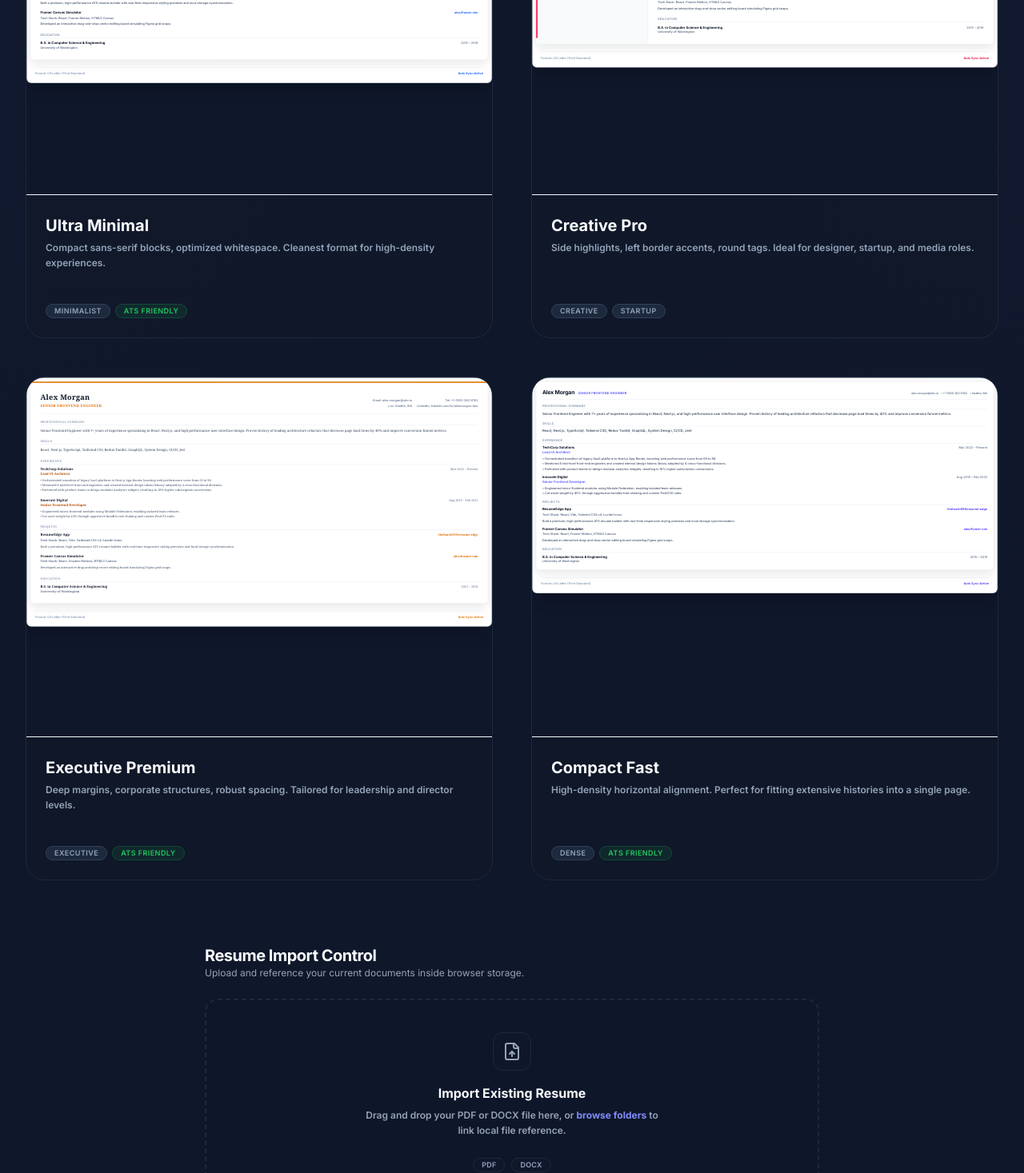
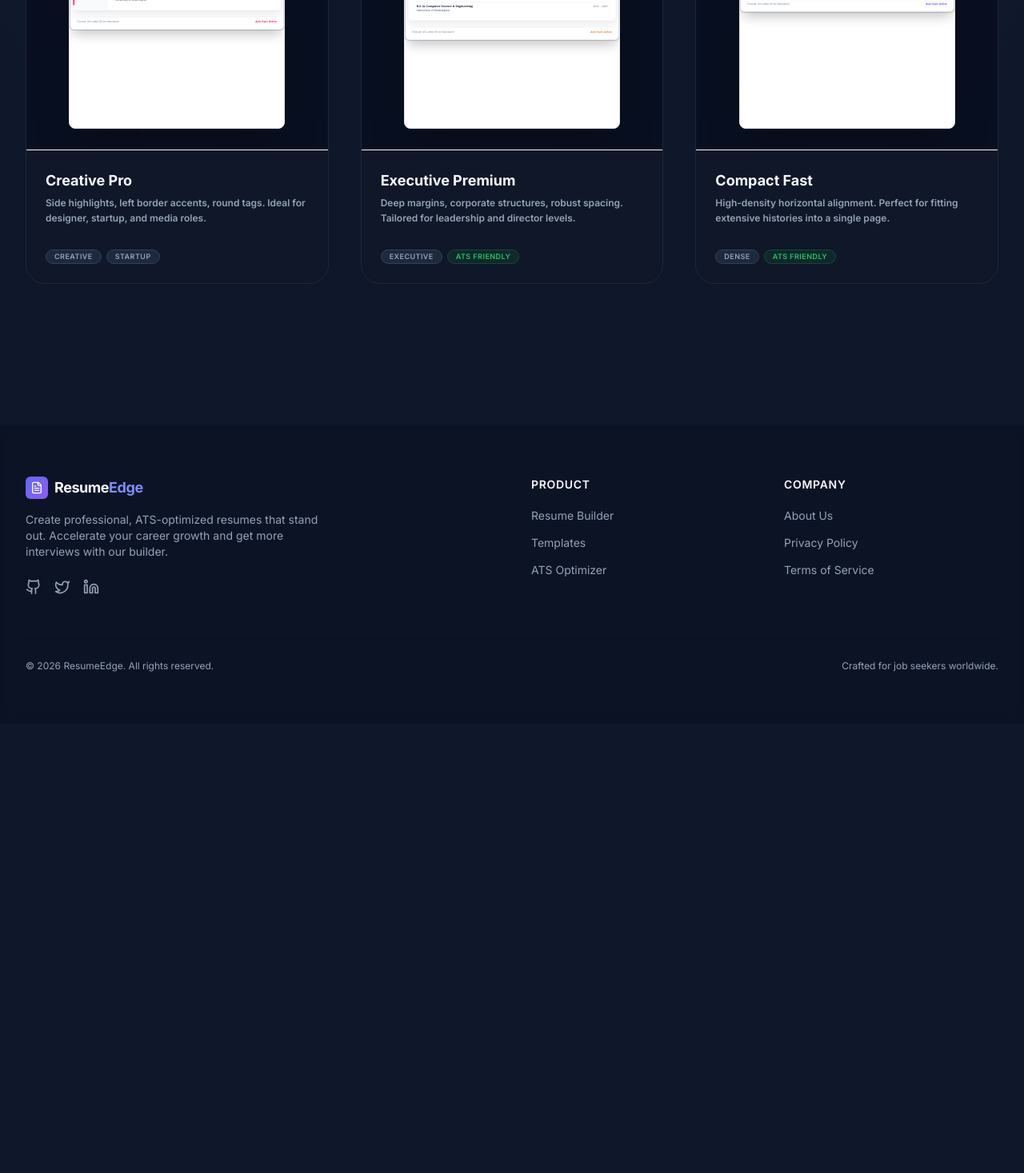
Before and after one commit to theharsh999/resume-edge, a React (Vite) app: page /templates in a window 1280 px wide. Shown: the part 1330-2797 px from the top of the page at 80% size. After the commit the page ends 2235 px from the top, so only its background shows below. Built offline with nearby package versions, Linux system fonts and the light colour scheme.

Commit message:
refactor: improve template gallery and builder import workflow

```diff
--- a/src/pages/Builder.jsx
+++ b/src/pages/Builder.jsx
@@ -1,4 +1,4 @@
-import React, { useState, useEffect, useMemo } from 'react';
+import React, { useState, useEffect, useMemo, useRef } from 'react';
 import { Layout } from '../components/layout/Layout';
 import { Container } from '../components/ui/Container';
 import { Badge } from '../components/ui/Badge';
@@ -13,7 +13,7 @@ import { CompletionTracker } from '../components/builder/CompletionTracker';
 import { RecruiterChecklist } from '../components/builder/RecruiterChecklist';
 import { ExportPDFButton } from '../components/builder/ExportPDFButton';
 
-import { Trash2, ArrowLeft, Sparkles } from 'lucide-react';
+import { Trash2, ArrowLeft, Sparkles, FileUp, FileText, Check } from 'lucide-react';
 import { Link } from 'react-router-dom';
 
 const LOCAL_STORAGE_KEY_DATA = 'resumeedge_data';
@@ -21,6 +21,15 @@ const LOCAL_STORAGE_KEY_TPL = 'resumeedge_template';
 const LOCAL_STORAGE_KEY_SETTINGS = 'resumeedge_settings';
 const LOCAL_STORAGE_KEY_ORDER = 'resumeedge_section_order';
 const LOCAL_STORAGE_KEY_PENDING_TOAST = 'resumeedge_pending_toast';
+const LOCAL_STORAGE_KEY_IMPORTED_FILE = 'resumeedge_imported_file';
+
+function formatBytes(bytes) {
+  if (bytes === 0) return '0 Bytes';
+  const k = 1024;
+  const sizes = ['Bytes', 'KB', 'MB'];
+  const i = Math.floor(Math.log(bytes) / Math.log(k));
+  return parseFloat((bytes / Math.pow(k, i)).toFixed(1)) + ' ' + sizes[i];
+}
 
 const defaultState = {
   personal: {
@@ -135,6 +144,41 @@ export function Builder() {
   // Toasts state management
   const [toasts, setToasts] = useState([]);
   const [showOnboarding, setShowOnboarding] = useState(true);
+  const fileInputRef = useRef(null);
+
+  const [importedFile, setImportedFile] = useState(() => {
+    try {
+      const saved = localStorage.getItem(LOCAL_STORAGE_KEY_IMPORTED_FILE);
+      return saved ? JSON.parse(saved) : null;
+    } catch {
+      return null;
+    }
+  });
+
+  const handleImportFile = (file) => {
+    const ext = file.name.split('.').pop().toLowerCase();
+    if (ext !== 'pdf' && ext !== 'docx') {
+      addToast('Invalid file format. Please upload a PDF or DOCX file.', 'warning');
+      return;
+    }
+
+    const fileRef = {
+      name: file.name,
+      size: file.size,
+      uploadedAt: new Date().toISOString(),
+    };
+
+    localStorage.setItem(LOCAL_STORAGE_KEY_IMPORTED_FILE, JSON.stringify(fileRef));
+    setImportedFile(fileRef);
+    addToast('Resume imported successfully. Parsing support coming soon.', 'success');
+  };
+
+  const handleRemoveImport = (e) => {
+    e.stopPropagation();
+    localStorage.removeItem(LOCAL_STORAGE_KEY_IMPORTED_FILE);
+    setImportedFile(null);
+    addToast('Imported file unlinked.', 'info');
+  };
 
   const isEmptyData =
     !resumeData.personal.fullName &&
@@ -412,62 +456,21 @@ export function Builder() {
           {/* Column 1: Form (col-span-4) */}
           <div className="lg:col-span-4 space-y-6">
             {isEmptyData && showOnboarding ? (
-              <div className="bg-surface border border-slate-800 rounded-2xl p-6 md:p-8 space-y-6 text-left shadow-2xl relative overflow-hidden animate-fade-in">
+              <div className="bg-surface border border-slate-800 rounded-2xl p-6 space-y-5 text-left shadow-2xl relative overflow-hidden animate-fade-in">
                 {/* Visual light glow */}
                 <div className="absolute -top-20 -left-20 h-40 w-40 rounded-full bg-primary/15 blur-3xl pointer-events-none"></div>
 
                 {/* Onboarding Header */}
-                <div className="space-y-2 relative z-10">
+                <div className="space-y-1 relative z-10">
                   <Badge variant="primary" className="mb-1">Getting Started</Badge>
-                  <h3 className="text-xl md:text-2xl font-bold tracking-tight text-text">Welcome to ResumeEdge</h3>
+                  <h3 className="text-xl font-bold tracking-tight text-text">Welcome to ResumeEdge</h3>
                   <p className="text-xs text-muted leading-relaxed font-semibold">
-                    Create ATS-friendly resumes in minutes. Choose how you want to start building your professional profile.
+                    Create ATS-friendly resumes in minutes. Choose how you want to start building.
                   </p>
                 </div>
 
-                {/* Pure CSS Onboarding Illustration */}
-                <div className="relative w-full h-32 bg-slate-950/60 rounded-xl border border-slate-850/80 overflow-hidden flex items-center justify-center mb-6">
-                  {/* Ambient glowing background circles */}
-                  <div className="absolute top-1/2 left-1/4 h-20 w-20 rounded-full bg-primary/10 blur-2xl -translate-y-1/2"></div>
-                  <div className="absolute top-1/2 right-1/4 h-20 w-20 rounded-full bg-secondary/10 blur-2xl -translate-y-1/2"></div>
-
-                  {/* Resume preview simulation */}
-                  <div className="relative w-20 h-28 bg-slate-900 border border-slate-800 rounded-lg p-2.5 shadow-xl flex flex-col justify-between">
-                    <div className="space-y-1.5">
-                      {/* Avatar & Header */}
-                      <div className="flex gap-1.5 items-center">
-                        <div className="h-4.5 w-4.5 rounded-full bg-primary/20 border border-primary/30 flex items-center justify-center text-[7px] font-black text-primary-light">✓</div>
-                        <div className="h-1.5 w-10 bg-slate-800 rounded"></div>
-                      </div>
-                      <div className="h-1 w-full bg-slate-800 rounded"></div>
-
-                      {/* Content lines */}
-                      <div className="space-y-1 pt-1.5">
-                        <div className="h-0.5 w-5/6 bg-slate-800/80 rounded"></div>
-                        <div className="h-0.5 w-2/3 bg-slate-800/80 rounded"></div>
-                        <div className="h-0.5 w-full bg-slate-800/80 rounded"></div>
-                      </div>
-                    </div>
-
-                    {/* Page indicator check */}
-                    <div className="flex justify-between items-center pt-2">
-                      <div className="h-1.5 w-6 bg-secondary/20 border border-secondary/30 rounded"></div>
-                      <div className="h-1.5 w-1.5 rounded-full bg-success animate-pulse"></div>
-                    </div>
-                  </div>
-                </div>
-
-                {/* Action Buttons */}
-                <div className="flex flex-col gap-3 relative z-10 pt-2">
-                  <button
-                    onClick={handleLoadDemo}
-                    type="button"
-                    className="w-full flex items-center justify-center gap-2 text-xs font-bold bg-primary hover:bg-primary-dark text-text border border-primary-light/25 shadow-premium-glow hover:shadow-premium-glow-hover px-4 py-2.5 rounded-xl transition-all active:scale-[0.98] cursor-pointer"
-                  >
-                    <Sparkles className="h-3.5 w-3.5" />
-                    Load Demo Resume
-                  </button>
-
+                {/* Compact Action Buttons */}
+                <div className="flex flex-col gap-2 relative z-10">
                   <button
                     onClick={() => setShowOnboarding(false)}
                     type="button"
@@ -475,7 +478,72 @@ export function Builder() {
                   >
                     Start From Scratch
                   </button>
+
+                  <button
+                    onClick={handleLoadDemo}
+                    type="button"
+                    className="w-full flex items-center justify-center gap-2 text-xs font-bold bg-primary hover:bg-primary-dark text-text border border-primary-light/25 shadow-premium-glow hover:shadow-premium-glow-hover px-4 py-2.5 rounded-xl transition-all active:scale-[0.98] cursor-pointer"
+                  >
+                    <Sparkles className="h-3.5 w-3.5 text-primary-light" />
+                    Load Demo Resume
+                  </button>
+
+                  <button
+                    onClick={() => fileInputRef.current?.click()}
+                    type="button"
+                    className="w-full flex items-center justify-center gap-2 text-xs font-bold bg-slate-900 hover:bg-slate-850 text-text border border-slate-800 hover:border-slate-700 px-4 py-2.5 rounded-xl transition-all active:scale-[0.98] cursor-pointer"
+                  >
+                    <FileUp className="h-3.5 w-3.5 text-secondary-light" />
+                    Import Existing Resume
+                  </button>
+
+                  <input
+                    type="file"
+                    ref={fileInputRef}
+                    onChange={(e) => {
+                      if (e.target.files && e.target.files.length > 0) {
+                        handleImportFile(e.target.files[0]);
+                      }
+                    }}
+                    accept=".pdf,.docx"
+                    className="hidden"
+                  />
                 </div>
+
+                {/* Import File Status Card */}
+                {importedFile && (
+                  <div className="p-4 border border-slate-800 bg-slate-950/40 rounded-xl relative z-10 flex flex-col gap-3 animate-fade-in">
+                    <div className="flex items-start justify-between gap-2">
+                      <div className="flex items-center gap-2 min-w-0">
+                        <FileText className="h-4 w-4 text-primary shrink-0" />
+                        <span className="font-bold text-text text-xs truncate block max-w-[170px]" title={importedFile.name}>
+                          {importedFile.name}
+                        </span>
+                      </div>
+                      <button
+                        onClick={handleRemoveImport}
+                        type="button"
+                        className="text-red-400 hover:text-red-300 p-0.5 transition-colors cursor-pointer shrink-0"
+                        title="Remove imported reference"
+                      >
+                        <Trash2 className="h-3.5 w-3.5" />
+                      </button>
+                    </div>
+
+                    <div className="flex flex-col gap-1 text-[10px] text-muted font-semibold">
+                      <div>Size: {formatBytes(importedFile.size)}</div>
+                      <div>Imported: {new Date(importedFile.uploadedAt).toLocaleDateString()}</div>
+                    </div>
+
+                    <Badge
+                      variant="success"
+                      className="text-[8px] py-0.5 px-2 bg-success/10 border-success/20 text-success flex items-center gap-1 font-bold tracking-wider uppercase w-fit"
+                    >
+                      <span className="h-1 w-1 rounded-full bg-success animate-pulse" />
+                      Imported Reference
+                    </Badge>
+                  </div>
+                )}
               </div>
             ) : (
               <ResumeForm
--- a/src/pages/Templates.jsx
+++ b/src/pages/Templates.jsx
@@ -1,43 +1,22 @@
-import React, { useState, useRef } from 'react';
+import React, { useState } from 'react';
 import { Layout } from '../components/layout/Layout';
 import { Container } from '../components/ui/Container';
 import { Section } from '../components/ui/Section';
 import { Badge } from '../components/ui/Badge';
 import { Toast } from '../components/ui/Toast';
-import { FileUp, FileText, Check, Trash2 } from 'lucide-react';
+import { Check } from 'lucide-react';
 import { useNavigate } from 'react-router-dom';
 import { ResumePreview } from '../components/builder/ResumePreview';
 import { demoResumeData, defaultSettings, defaultOrder } from './Builder';
 
 const LOCAL_STORAGE_KEY_TPL = 'resumeedge_template';
 const LOCAL_STORAGE_KEY_TOAST = 'resumeedge_pending_toast';
-const LOCAL_STORAGE_KEY_IMPORTED_FILE = 'resumeedge_imported_file';
-
-function formatBytes(bytes) {
-  if (bytes === 0) return '0 Bytes';
-  const k = 1024;
-  const sizes = ['Bytes', 'KB', 'MB'];
-  const i = Math.floor(Math.log(bytes) / Math.log(k));
-  return parseFloat((bytes / Math.pow(k, i)).toFixed(1)) + ' ' + sizes[i];
-}
 
 export function Templates() {
   const navigate = useNavigate();
-  const fileInputRef = useRef(null);
   const [activeTemplate, setActiveTemplate] = useState(() => {
     return localStorage.getItem(LOCAL_STORAGE_KEY_TPL) || 'modern';
   });
-
-  const [importedFile, setImportedFile] = useState(() => {
-    try {
-      const saved = localStorage.getItem(LOCAL_STORAGE_KEY_IMPORTED_FILE);
-      return saved ? JSON.parse(saved) : null;
-    } catch {
-      return null;
-    }
-  });
-
-  const [isDragging, setIsDragging] = useState(false);
   const [toasts, setToasts] = useState([]);
 
   const addToast = (message, type = 'success') => {
@@ -96,69 +75,6 @@ export function Templates() {
     setTimeout(() => navigate('/builder'), 800);
   };
 
-  // Drag and Drop Handlers
-  const handleDragOver = (e) => {
-    e.preventDefault();
-    setIsDragging(true);
-  };
-
-  const handleDragLeave = () => {
-    setIsDragging(false);
-  };
-
-  const handleDrop = (e) => {
-    e.preventDefault();
-    setIsDragging(false);
-    if (e.dataTransfer.files && e.dataTransfer.files.length > 0) {
-      processFile(e.dataTransfer.files[0]);
-    }
-  };
-
-  const handleFileChange = (e) => {
-    if (e.target.files && e.target.files.length > 0) {
-      processFile(e.target.files[0]);
-    }
-  };
-
-  const processFile = (file) => {
-    const ext = file.name.split('.').pop().toLowerCase();
-    const validExtensions = ['pdf', 'docx'];
-
-    if (!validExtensions.includes(ext)) {
-      addToast('Invalid file format. Please upload a PDF or DOCX resume.', 'warning');
-      return;
-    }
-
-    const fileRef = {
-      name: file.name,
-      size: file.size,
-      type: file.type || (ext === 'pdf' ? 'application/pdf' : 'application/vnd.openxmlformats-officedocument.wordprocessingml.document'),
-      uploadedAt: new Date().toISOString()
-    };
-
-    try {
-      localStorage.setItem(LOCAL_STORAGE_KEY_IMPORTED_FILE, JSON.stringify(fileRef));
-      setImportedFile(fileRef);
-      addToast(`"${file.name}" imported successfully!`, 'success');
-    } catch (err) {
-      console.error('Failed to save file reference:', err);
-      addToast('Failed to save file reference.', 'warning');
-    }
-  };
-
-  const handleRemoveFile = (e) => {
-    e.stopPropagation();
-    localStorage.removeItem(LOCAL_STORAGE_KEY_IMPORTED_FILE);
-    setImportedFile(null);
-    addToast('Imported resume reference unlinked.', 'info');
-  };
-
-  const triggerFileSelect = () => {
-    if (fileInputRef.current) {
-      fileInputRef.current.click();
-    }
-  };
-
   return (
     <Layout>
       <Container>
@@ -174,8 +90,8 @@ export function Templates() {
             </p>
           </div>
 
-          {/* Grid of Templates (2 cards per row on Desktop and Tablet for larger previews, 1 on Mobile) */}
-          <div className="grid grid-cols-1 md:grid-cols-2 gap-8 md:gap-12 mb-20">
+          {/* Grid of Templates (3 columns desktop, 2 columns tablet, 1 column mobile) */}
+          <div className="grid grid-cols-1 md:grid-cols-2 xl:grid-cols-3 gap-8 md:gap-10 mb-16">
             {templates.map((template) => {
               // Custom primary colors per template
               const primaryColors = {
@@ -199,20 +115,22 @@ export function Templates() {
                 <div
                   key={template.id}
                   onClick={() => handleSelectTemplate(template.id)}
-                  className={`flex flex-col group rounded-3xl bg-surface/30 border cursor-pointer relative overflow-hidden h-[630px] transition-all duration-300 ease-in-out hover:-translate-y-1.5 hover:scale-[1.01] ${
+                  className={`flex flex-col group rounded-3xl bg-surface/30 border cursor-pointer relative overflow-hidden h-[600px] transition-all duration-300 ease-in-out hover:-translate-y-1.5 hover:scale-[1.01] ${
                     isActive
                       ? 'border-primary bg-primary/5 shadow-premium shadow-primary/10 ring-1 ring-primary/20'
                       : 'border-slate-800 hover:border-slate-700/80 hover:shadow-2xl hover:shadow-primary/5'
                   }`}
                 >
-                  {/* Template Preview Section (71% of Card Height) */}
-                  <div className="h-[450px] w-full bg-slate-900 border-b border-slate-850 overflow-hidden relative transition-all duration-300 group-hover:opacity-95">
-                    {/* Scale actual ResumePreview down - scaled for readability */}
+                  {/* Template Preview Section (73% of Card Height, centered A4 sheet) */}
+                  <div className="h-[440px] w-full bg-slate-950/45 border-b border-slate-850 flex items-center justify-center p-4 overflow-hidden relative transition-all duration-300 group-hover:opacity-95">
+                    {/* Centered A4 Page Mockup */}
+                    <div className="w-[270px] h-[380px] bg-white rounded-lg shadow-2xl overflow-hidden relative border border-slate-200 shrink-0">
+                      {/* Scaled ResumePreview inside the sheet */}
                       <div style={{
-                      transform: 'scale(0.38)',
+                        transform: 'scale(0.32)',
                         transformOrigin: 'top left',
-                      width: '263.15%', // 1 / 0.38
-                      height: '263.15%',
+                        width: '312.5%', // 1 / 0.32
+                        height: '312.5%',
                         pointerEvents: 'none',
                         position: 'absolute',
                         top: 0,
@@ -225,9 +143,7 @@ export function Templates() {
                           sectionOrder={defaultOrder}
                         />
                       </div>
-
-                    {/* Gradient Fade Overlay at the bottom of the preview */}
-                    <div className="absolute bottom-0 left-0 right-0 h-24 bg-gradient-to-t from-slate-900 to-transparent pointer-events-none z-10"></div>
+                    </div>
 
                     {/* Active Ribbon/Badge Indicator (Elegant & non-intrusive) */}
                     {isActive && (
@@ -237,17 +153,17 @@ export function Templates() {
                     )}
                   </div>
 
-                  {/* Card Details (29% of Card Height) */}
+                  {/* Card Details (27% of Card Height) */}
                   <div className="p-6 flex-grow flex flex-col justify-between space-y-4">
                     <div className="text-left space-y-1">
                       <div className="flex justify-between items-center gap-2">
-                        <h3 className="text-xl font-bold text-text group-hover:text-primary-light transition-colors duration-200">
+                        <h3 className="text-lg font-bold text-text group-hover:text-primary-light transition-colors duration-200">
                           {template.name}
                         </h3>
                         {isActive && (
                           <Badge
                             variant="success"
-                            className="text-[9px] py-0.5 px-2 bg-success/15 border-success/35 text-success flex items-center gap-1 font-extrabold tracking-wider uppercase"
+                            className="text-[9px] py-0.5 px-2 bg-success/15 border-success/35 text-success flex items-center gap-1 font-extrabold tracking-wider uppercase animate-fade-in"
                           >
                             <span className="h-1.5 w-1.5 rounded-full bg-success animate-pulse" />
                             Active
@@ -279,90 +195,6 @@ export function Templates() {
               );
             })}
           </div>
-
-          {/* Interactive Resume Import Area */}
-          <div className="max-w-3xl mx-auto space-y-6">
-            <div className="text-left">
-              <h2 className="text-xl font-bold tracking-tight text-text">Resume Import Control</h2>
-              <p className="text-xs text-muted">Upload and reference your current documents inside browser storage.</p>
-            </div>
-
-            {importedFile ? (
-              /* Active Linked File View */
-              <div className="border border-slate-800 bg-surface/30 rounded-2xl p-6 flex flex-col md:flex-row items-center justify-between gap-4 text-left shadow-2xl relative overflow-hidden animate-fade-in">
-                <div className="absolute -top-10 -left-10 h-24 w-24 rounded-full bg-success/5 blur-2xl pointer-events-none"></div>
-                <div className="flex items-center gap-4 w-full md:w-auto">
-                  <div className="h-12 w-12 rounded-xl bg-success/10 border border-success/20 flex items-center justify-center shrink-0">
-                    <FileText className="h-6 w-6 text-success" />
-                  </div>
-                  <div className="min-w-0">
-                    <span className="font-bold text-text text-sm block truncate max-w-xs md:max-w-md">
-                      {importedFile.name}
-                    </span>
-                    <span className="text-[11px] text-muted font-semibold mt-0.5 block">
-                      {formatBytes(importedFile.size)} • Imported {new Date(importedFile.uploadedAt).toLocaleDateString()}
-                    </span>
-                  </div>
-                </div>
-
-                <div className="flex items-center gap-3 w-full md:w-auto justify-end">
-                  <Badge variant="success" className="bg-success/10 border-success/20 text-success text-[10px] py-1 px-3.5 font-bold uppercase tracking-wider shrink-0 flex items-center gap-1.5">
-                    <span className="h-1.5 w-1.5 rounded-full bg-success animate-pulse" />
-                    File Linked
-                  </Badge>
-                  <button
-                    onClick={handleRemoveFile}
-                    type="button"
-                    className="flex items-center justify-center gap-1.5 text-xs font-bold text-red-400 hover:text-red-300 transition-colors border border-red-500/10 hover:border-red-500/20 bg-red-950/10 px-3 py-2 rounded-xl cursor-pointer"
-                  >
-                    <Trash2 className="h-4 w-4" />
-                    Unlink
-                  </button>
-                </div>
-              </div>
-            ) : (
-              /* Drag & Drop Upload Zone */
-              <div
-                onDragOver={handleDragOver}
-                onDragLeave={handleDragLeave}
-                onDrop={handleDrop}
-                onClick={triggerFileSelect}
-                className={`border-2 border-dashed rounded-2xl p-10 text-center cursor-pointer transition-all duration-300 flex flex-col items-center justify-center space-y-4 group relative overflow-hidden ${
-                  isDragging
-                    ? 'border-primary bg-primary/5 shadow-premium-glow'
-                    : 'border-slate-800 hover:border-slate-700/80 bg-surface/10 hover:bg-surface/20'
-                }`}
-              >
-                <input
-                  type="file"
-                  ref={fileInputRef}
-                  onChange={handleFileChange}
-                  accept=".pdf,.docx"
-                  className="hidden"
-                />
-
-                <div className={`h-12 w-12 rounded-xl flex items-center justify-center transition-all duration-300 ${
-                  isDragging ? 'bg-primary/20 text-primary-light' : 'bg-slate-900 text-muted group-hover:text-text border border-slate-800'
-                }`}>
-                  <FileUp className="h-6 w-6" />
-                </div>
-
-                <div className="space-y-1.5">
-                  <h3 className="text-base font-bold text-text group-hover:text-primary-light transition-colors duration-200">
-                    Import Existing Resume
-                  </h3>
-                  <p className="text-xs text-muted max-w-sm mx-auto leading-relaxed font-semibold">
-                    Drag and drop your PDF or DOCX file here, or <span className="text-primary-light hover:underline font-bold">browse folders</span> to link local file reference.
-                  </p>
-                </div>
-
-                <div className="flex gap-2 justify-center pt-2">
-                  <Badge variant="muted" className="text-[9px] font-extrabold uppercase py-0.5 px-2 bg-slate-900 border-slate-800 text-slate-400">PDF</Badge>
-                  <Badge variant="muted" className="text-[9px] font-extrabold uppercase py-0.5 px-2 bg-slate-900 border-slate-800 text-slate-400">DOCX</Badge>
-                </div>
-              </div>
-            )}
-          </div>
         </Section>
       </Container>
 
```
Lines whose indentation alone changed are shown as unchanged.
